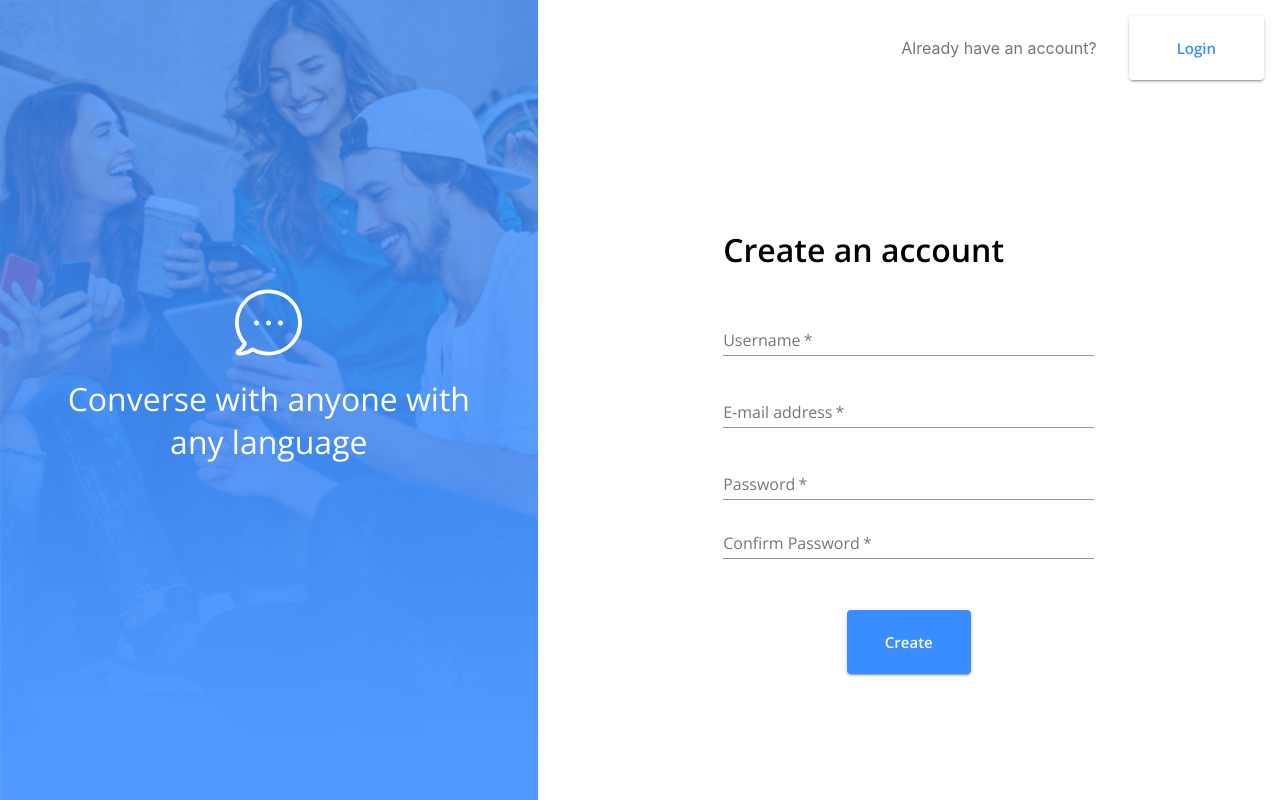
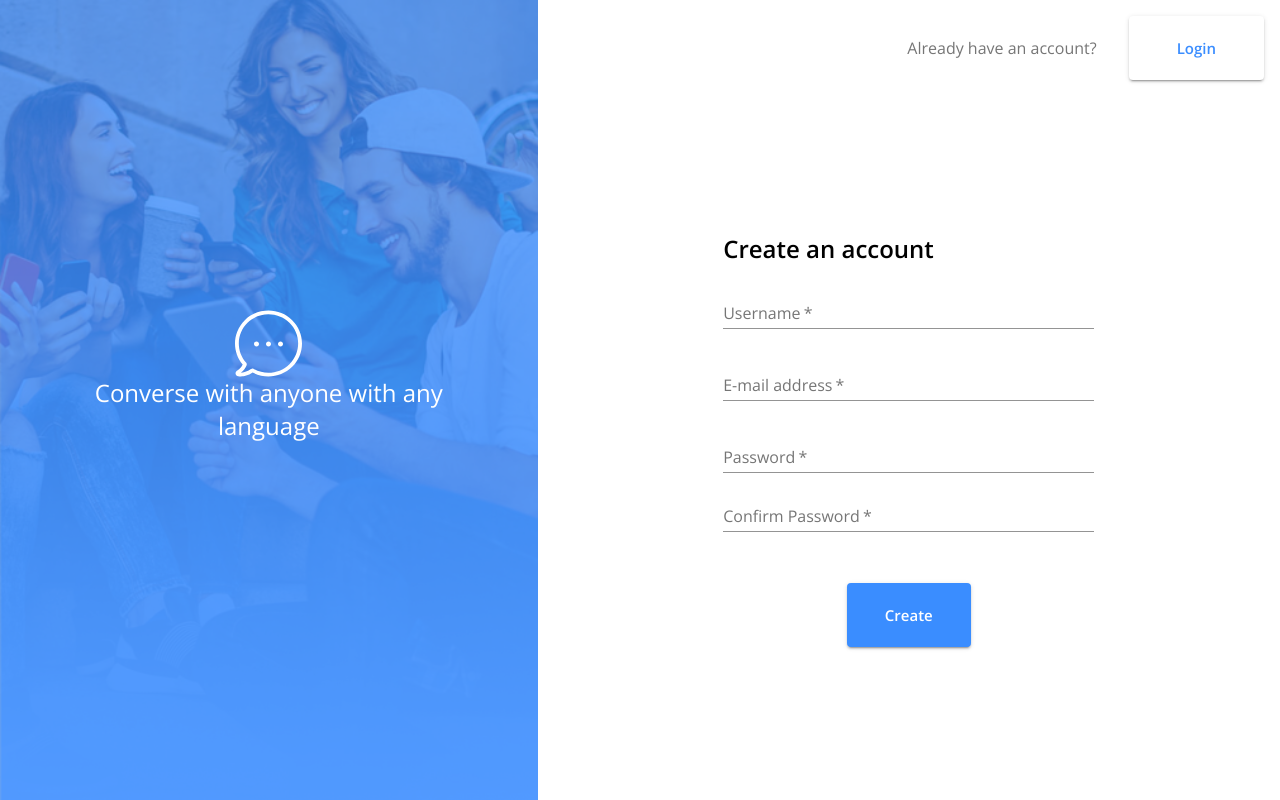
Before and after one commit to 6f1/da7443, a React (Create React App) app in the folder client/: page / in a window 1280 px wide. Built offline with nearby package versions, Linux system fonts and the light colour scheme; no server answers.

Commit message:
Implements suggested changes from PR Review

```diff
--- a/client/src/Login.js
+++ b/client/src/Form.js
@@ -7,6 +7,7 @@ import {
   Button,
   FormControl,
   TextField,
+  Typography,
   FormHelperText
 } from "@material-ui/core";
 import { makeStyles } from "@material-ui/core/styles";
@@ -58,7 +59,7 @@ const useStyles = makeStyles((theme) => ({
   },
   rightPane: {
     width: '58%',
-    [theme.breakpoints.down('sm')]: {
+    [theme.breakpoints.down('xs')]: {
       width: '100%'
     }
   },
@@ -92,7 +93,8 @@ const useStyles = makeStyles((theme) => ({
   formText: {
     width: '100%',
     textAlign: 'left',
-    fontFamily: theme.typography.fontFamily
+    fontFamily: theme.typography.fontFamily,
+    fontWeight: 600
   },
   formSubmitBtn: {
     height: '4rem',
@@ -138,29 +140,29 @@ const Form = (props) => {
   }
 
   return (
-    <Grid container justify="center" className={classes.parentGrid}>
+    <Grid container justifyContent="center" className={classes.parentGrid}>
       <Grid item className={classes.leftPane}>
         <Box className={classes.leftPaneBgBox}>
-          <img src={"/assets/bg-img.png"} className={classes.leftPaneBgImg} alt=""/>
+          <img src={"/assets/bg-img.png"} className={classes.leftPaneBgImg} alt="Messenger people"/>
         </Box>
         <Box className={classes.leftPaneBgFilter}/>
         <Grid container alignItems="center" justifyContent="center" direction="column" className={classes.leftPaneOverlay}>
           <object data={"/assets/bubble.svg"} type="image/svg+xml" aria-label="messanger-bubble"/>
-          <h1 className={classes.leftPaneOverlayText}>{"Converse with anyone with any language"}</h1>
+          <Typography className={classes.leftPaneOverlayText} variant="h5">{"Converse with anyone with any language"}</Typography>
         </Grid>
       </Grid>
       <Grid item className={classes.rightPane}>
         <Grid container item justifyContent="flex-end" alignItems="center" className={classes.rightPaneHeader}>
-          <p className={classes.rightPaneHeaderText}>
+          <Typography className={classes.rightPaneHeaderText}>
             {type === "login" ? "Don't have an account?" : "Already have an account?"}
-          </p>
+          </Typography>
           <Button onClick={() => history.push(type === "login" ? "/register" : "/login")} variant="contained" size="large" className={classes.rightPaneHeaderBtn}>{type === "login" ? "Create account" : "Login"}</Button>
         </Grid>
         <Grid container item className={classes.rightPaneMain}>
           <form onSubmit={type === 'login' ? handleLogin : handleRegister} className={classes.rightPaneForm}>
             <Grid container md={true} alignItems="center" justifyContent="center" className={classes.maxHeight}>
               <Grid container alignItems="center" justifyContent="center" direction="column" item md={6}>
-                <h1 className={classes.formText}>{type === "login" ? "Welcome back!" : "Create an account"}</h1>
+                <Typography className={classes.formText} variant="h5">{type === "login" ? "Welcome back!" : "Create an account"}</Typography>
                 {type === "login" && (
                   <>
                     <FormControl margin="normal" required fullWidth={true}>
@@ -241,7 +243,7 @@ const Form = (props) => {
       </Grid>
     </Grid>
   );
-}
+};
 
 const mapStateToProps = (state) => {
   return {
--- a/client/src/routes.js
+++ b/client/src/routes.js
@@ -2,7 +2,7 @@ import React, { useEffect, useState } from "react";
 import { Route, Switch, withRouter } from "react-router-dom";
 import { connect } from "react-redux";
 import { fetchUser } from "./store/utils/thunkCreators";
-import Form from "./Login.js";
+import Form from "./Form.js";
 import { Home, SnackbarError } from "./components";
 
 const Routes = (props) => {
```
